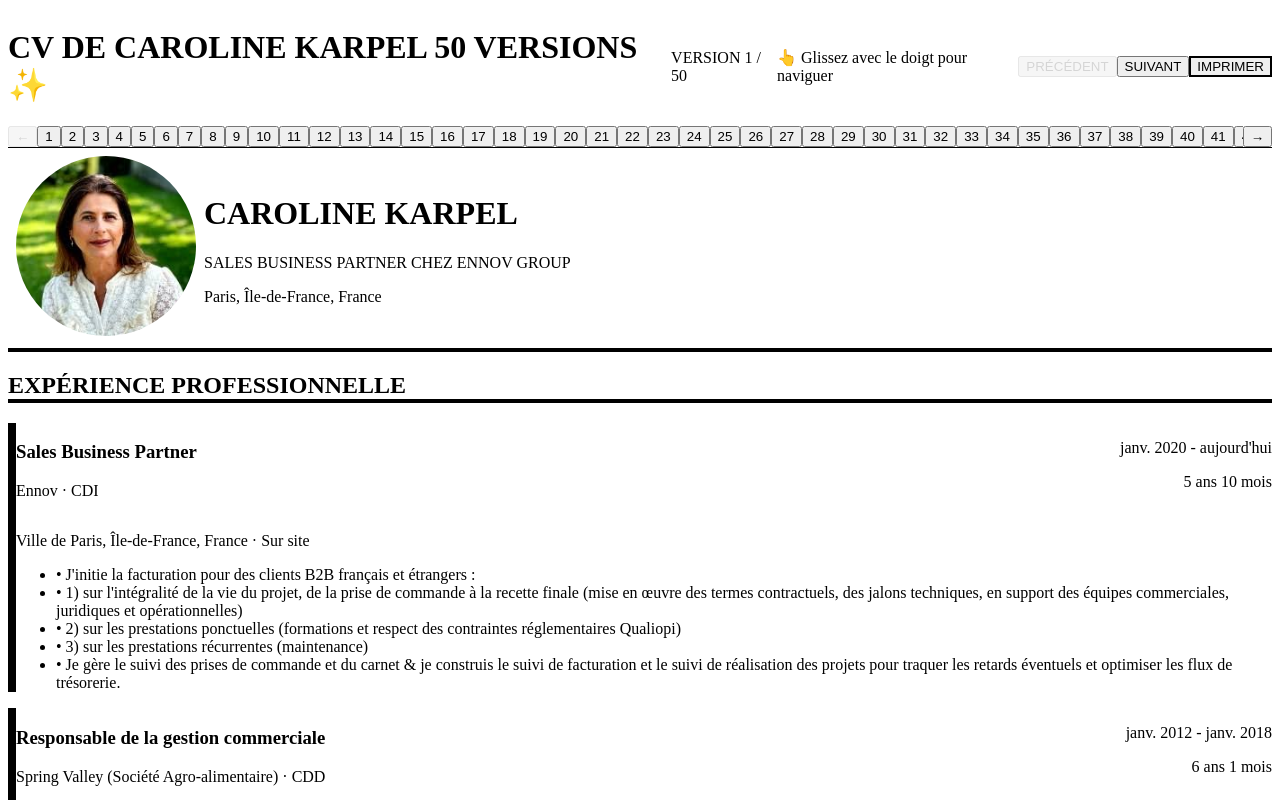
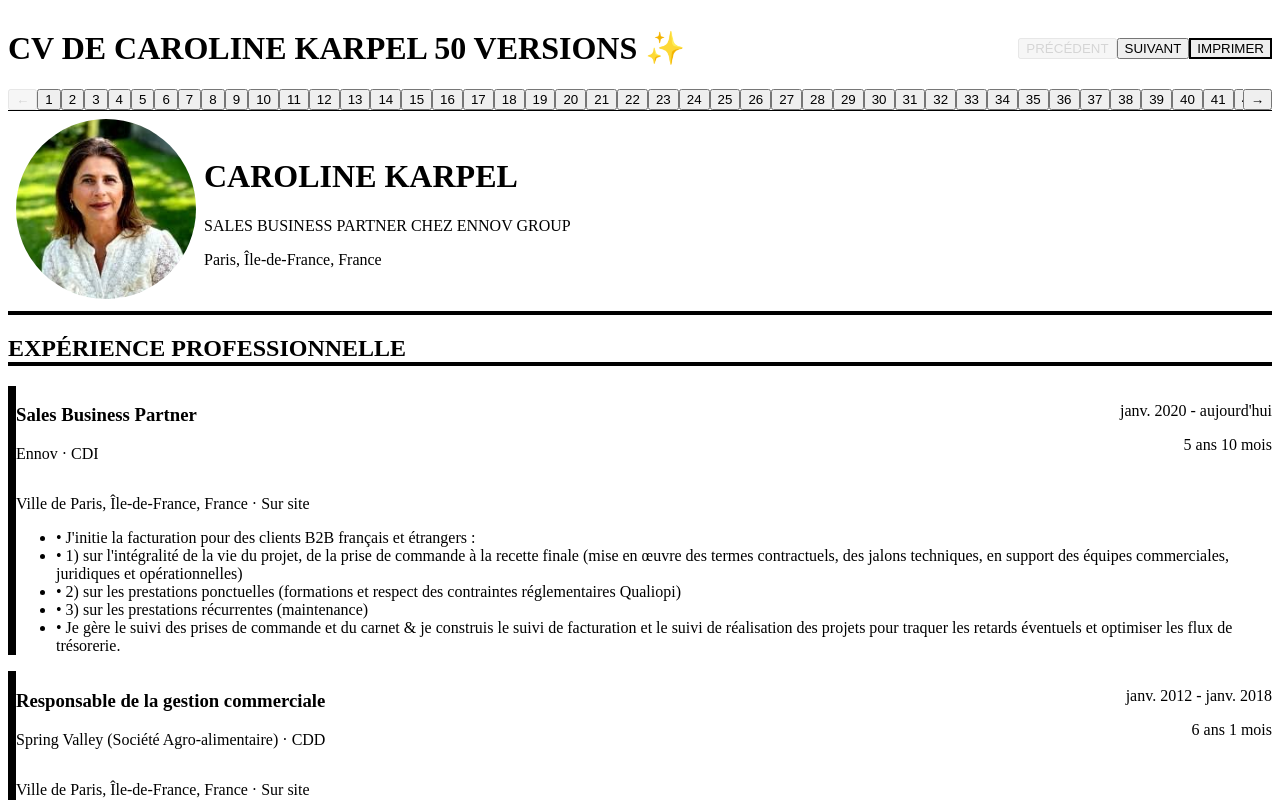
Before and after one commit to jimeye/caroline-karpel-cv, a Next.js app: page / in a window 1280 px wide. Shown: the top 800 px of the page. Built offline with nearby package versions, Linux system fonts and the light colour scheme.

Commit message:
feat: suppression des indications de navigation pour interface plus épurée ✨

```diff
--- a/app/page.tsx
+++ b/app/page.tsx
@@ -3601,13 +3601,6 @@ export default function Home() {
           <div className="flex items-center justify-between">
             <h1 className="text-2xl font-bold text-gray-900">CV DE CAROLINE KARPEL 50 VERSIONS ✨</h1>
             <div className="flex items-center gap-4">
-              <span className="text-sm text-gray-600">VERSION {currentCV} / 50</span>
-              <div className="text-xs text-gray-500 hidden md:block">
-                💡 Utilisez ← → ou ↑ ↓ pour naviguer
-              </div>
-              <div className="text-xs text-gray-500 md:hidden">
-                👆 Glissez avec le doigt pour naviguer
-              </div>
               <div className="flex gap-2">
                 <button
                   onClick={() => setCurrentCV(Math.max(1, currentCV - 1))}
```
